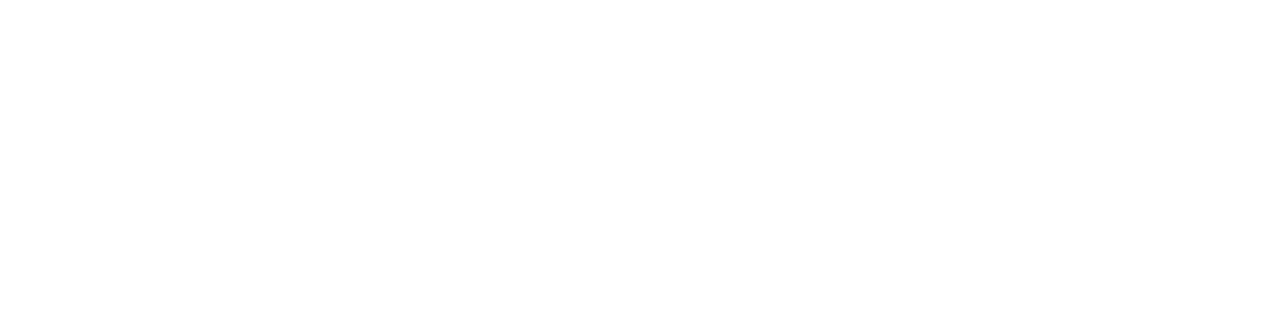
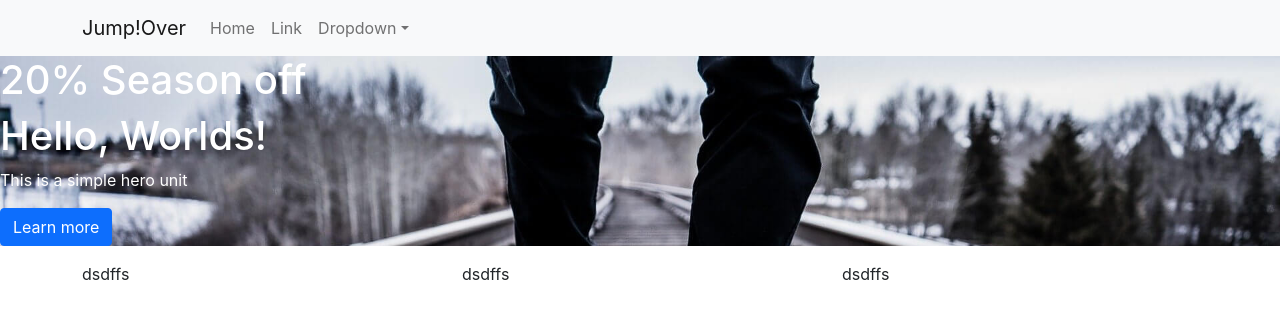
Before and after one commit to Dohwee-Kim/React-Shopping, a React (Create React App) app in the folder straps/: page / in a window 1280 px wide. Shown: the top 318 px of the page. Built offline with nearby package versions, Linux system fonts and the light colour scheme.

Commit message:
JumpOver mall initiate

```diff
--- a/straps/public/index.html
+++ b/straps/public/index.html
@@ -5,6 +5,7 @@
     <link rel="icon" href="%PUBLIC_URL%/favicon.ico" />
     <meta name="viewport" content="width=device-width, initial-scale=1" />
     <meta name="theme-color" content="#000000" />
+
     <link
       rel="stylesheet"
       href="https://cdn.jsdelivr.net/npm/bootstrap@5.1.3/dist/css/bootstrap.min.css"
--- a/straps/src/App.css
+++ b/straps/src/App.css
@@ -76,3 +76,9 @@
     transform: rotate(360deg);
   }
 }
+
+.background {
+  background-image : url('./background.jpeg');
+  background-size: cover;
+  color: white;
+}
--- a/straps/src/App.js
+++ b/straps/src/App.js
@@ -1,14 +1,62 @@
 import logo from './logo.svg';
 import React, {useState} from 'react';
+import {Nav, Navbar, Container, NavDropdown, Button} from 'react-bootstrap';
 import './App.css';
+
 
 
 function App() {
   return (
     <div>
+      <Navbar bg="light" expand="lg">
+        <Container>
+          <Navbar.Brand href="#home">Jump!Over</Navbar.Brand>
+          <Navbar.Toggle aria-controls="basic-navbar-nav" />
+          <Navbar.Collapse id="basic-navbar-nav">
+            <Nav className="me-auto">
+              <Nav.Link href="#home">Home</Nav.Link>
+              <Nav.Link href="#link">Link</Nav.Link>
+              <NavDropdown title="Dropdown" id="basic-nav-dropdown">
+                <NavDropdown.Item href="#action/3.1">Action</NavDropdown.Item>
+                <NavDropdown.Item href="#action/3.2">Another action</NavDropdown.Item>
+                <NavDropdown.Item href="#action/3.3">Something</NavDropdown.Item>
+                <NavDropdown.Divider />
+                <NavDropdown.Item href="#action/3.4">Separated link</NavDropdown.Item>
+              </NavDropdown>
+            </Nav>
+          </Navbar.Collapse>
+        </Container>
+      </Navbar>
+    <JumboTronSample></JumboTronSample>
+
+
+      <div className="container">
+        <div className="row">
+          <div className="col-md-4">dsdffs</div>
+          <div className="col-md-4">dsdffs</div>
+          <div className="col-md-4">dsdffs</div>
+        </div>
+      </div>
+
+
 
     </div>
   );
 }
 
+function JumboTronSample(){
+  return (
+    <div className="background">
+      <h1>20% Season off</h1>
+      <h1>Hello, Worlds!</h1>
+      <p>
+        This is a simple hero unit
+      </p>
+      <p>
+        <Button variant="primary">Learn more </Button>
+      </p>
+    </div>
+  )
+}
+
 export default App;
```
Also changed, not shown: straps/src/background.jpeg (added).
